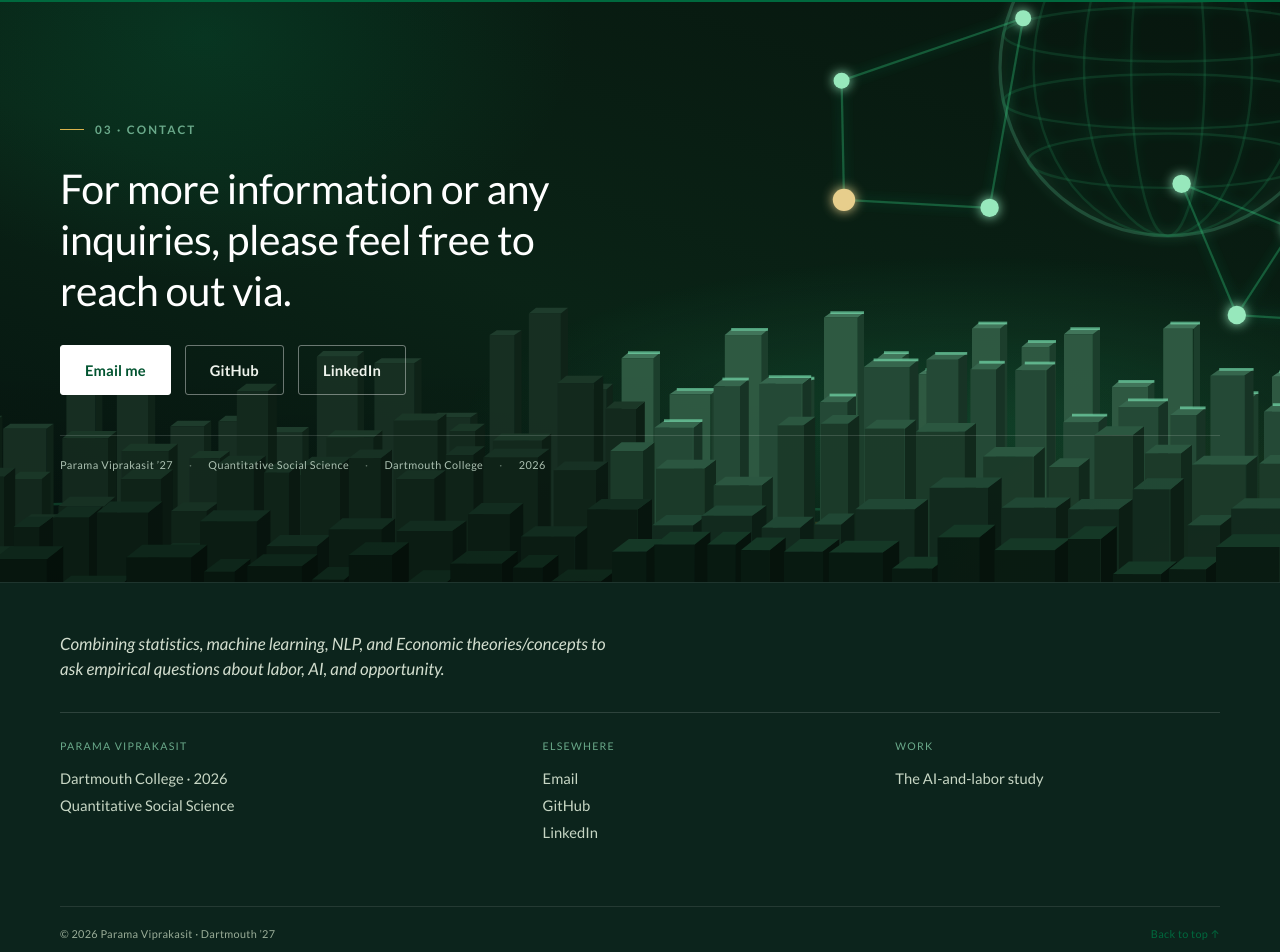
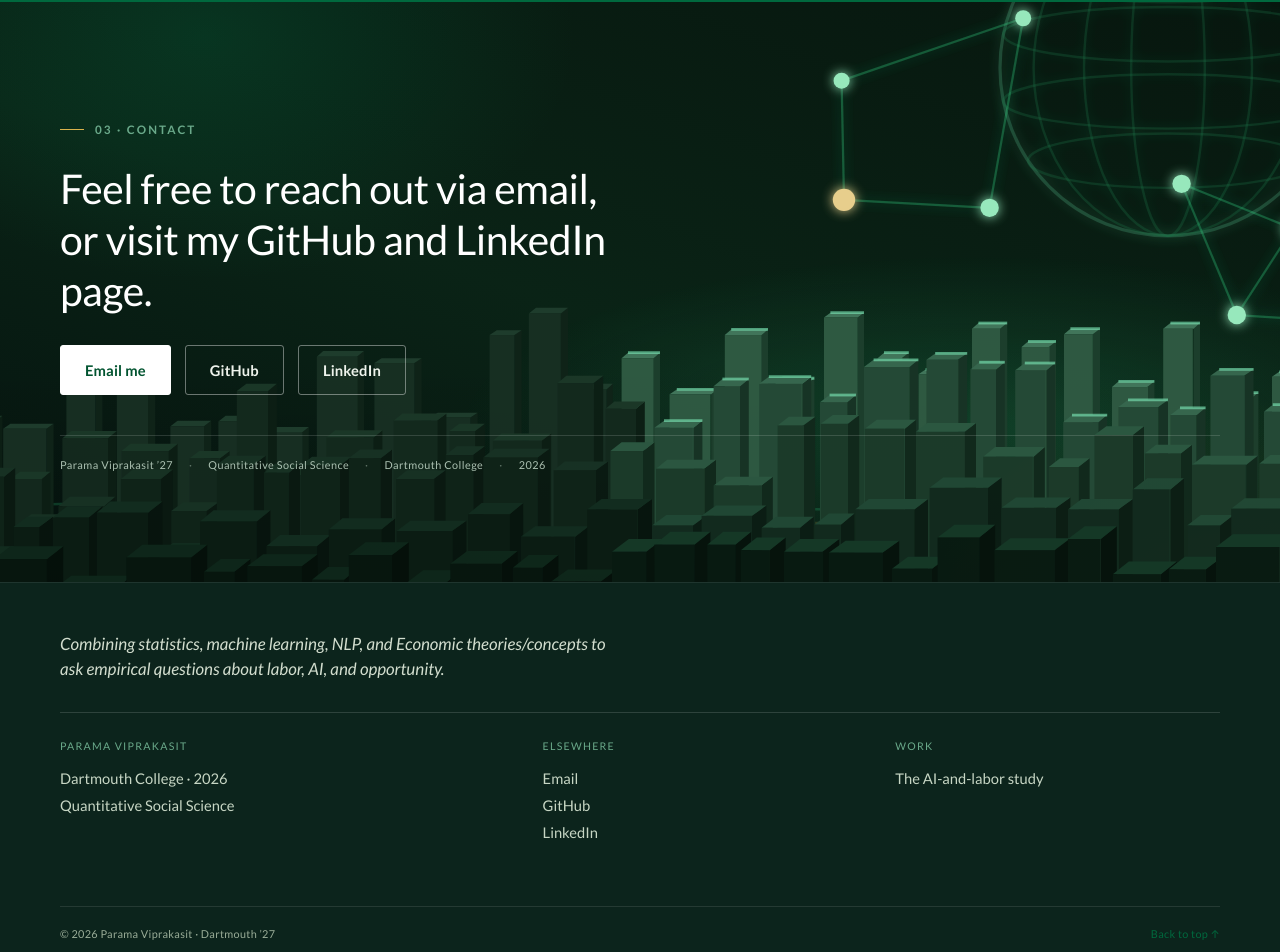
Before and after one commit to peakviprakasit/QSS45--AI-Exposure-vs.-Automatability-in-Five-Understudied-Industries, a React (Vite) app in the folder website/: page / in a window 1280 px wide. Shown: the part 1978-2930 px from the top of the page. Built offline with nearby package versions, Linux system fonts and the light colour scheme.

Commit message:
Update Home.jsx

```diff
--- a/website/src/Home.jsx
+++ b/website/src/Home.jsx
@@ -134,7 +134,7 @@ export default function Home() {
         <HeroTech variant="band" />
         <div className="container">
           <p className="eyebrow reveal">03 · Contact</p>
-          <p className="big reveal">For more information or any inquiries, please feel free to reach out via.</p>
+          <p className="big reveal">Feel free to reach out via email, or visit my GitHub and LinkedIn page.</p>
           <div className="doc-actions reveal">
             <a href={EMAIL} className="btn light"><span>Email me</span></a>
             <a href={GITHUB} target="_blank" rel="noopener" className="btn ghost-light"><span>GitHub</span></a>
```
